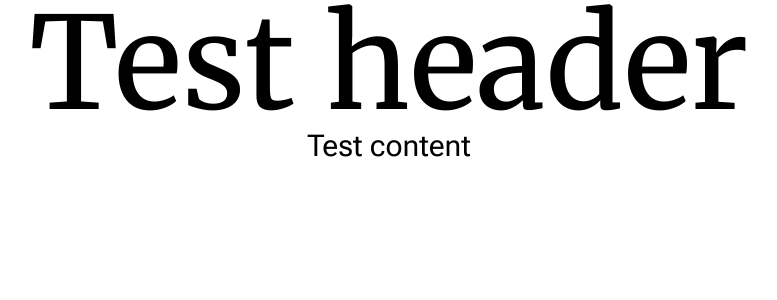
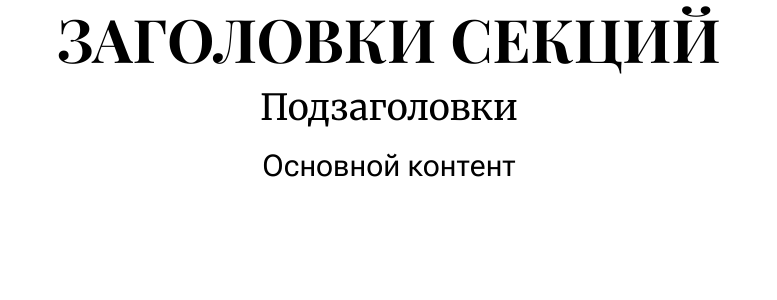
Before and after one commit to warghkhan/advokati-slv, a React (Vite) app: page / in a window 1280 px wide. Shown: the top 300 px of the page, without its empty margins (251-1028 px from the left). Built offline with nearby package versions, Linux system fonts and the light colour scheme.

Commit message:
update fonts

```diff
--- a/src/App.tsx
+++ b/src/App.tsx
@@ -1,9 +1,10 @@
 
 function App() {
   return (
-    <div className="">
-      <h1 className="flex justify-center text-9xl font-merriweather">Test header</h1>
-      <div className="flex justify-center text-3xl font-roboto-flex">Test content</div>
+    <div className="flex flex-col gap-5 top-2 relative">
+      <h1 className="flex justify-center text-6xl font-headers uppercase font-bold">Заголовки секций</h1>
+      <div className="flex justify-center text-4xl font-sub-headers">Подзаголовки</div>
+      <div className="flex justify-center text-3xl font-main-content">Основной контент</div>
     </div>
   );
 }
--- a/src/index.css
+++ b/src/index.css
@@ -1,9 +1,10 @@
-@import url('https://fonts.googleapis.com/css2?family=Merriweather:ital,opsz,wght@0,18..144,300..900;1,18..144,300..900&family=Roboto+Flex:opsz,wght,XOPQ,XTRA,YOPQ,YTDE,YTFI,YTLC,YTUC@8..144,100..1000,96,468,79,-203,738,514,712&display=swap');
+@import url('https://fonts.googleapis.com/css2?family=Merriweather:ital,opsz,wght@0,18..144,300..900;1,18..144,300..900&family=Playfair+Display+SC:ital,wght@0,400;0,700;0,900;1,400;1,700;1,900&family=Roboto+Flex:opsz,wght,XOPQ,XTRA,YOPQ,YTDE,YTFI,YTLC,YTUC@8..144,100..1000,96,468,79,-203,738,514,712&display=swap');
 
 @import "tailwindcss";
 
 @theme {
   --font-*: initial;
-  --font-merriweather: "Merriweather", "serif";
-  --font-roboto-flex: "Roboto Flex", "sans-serif";
+  --font-headers: "Playfair Display SC", "serif";
+  --font-sub-headers: "Merriweather", "serif";
+  --font-main-content: "Roboto Flex", "sans-serif";
 }
```
Also changed, not shown: 1 other file (tests, documents, lock files or other folders).
